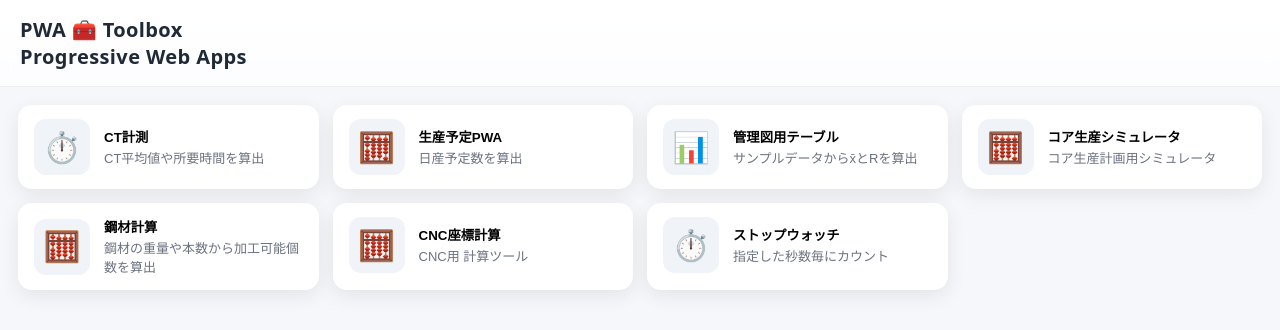
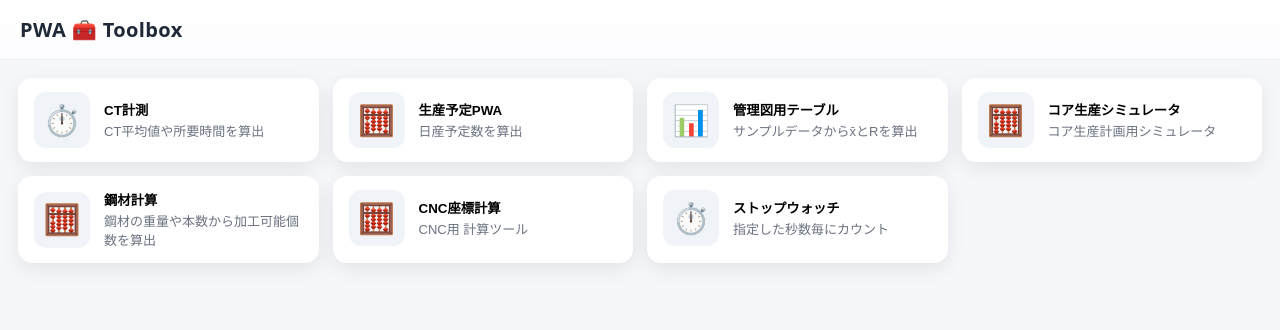
Before and after one commit to oono198279-www/PWA_Toolbox, a plain HTML site: page index.html in a window 1280 px wide. Drawn offline with Linux system fonts and the light colour scheme.

Commit message:
index.html を更新

```diff
--- a/index.html
+++ b/index.html
@@ -61,12 +61,12 @@
   <div id="splash">
     <div class="box">
       <img src="icons/icon-192.png" alt="logo">
-      <p>PWA 🧰 Toolbox<br>Progressive Web Apps</p>
+      <p>PWA 🧰 Toolbox</p>
     </div>
   </div>
 
   <!-- 本体 -->
-  <header><h1>PWA 🧰 Toolbox<br>Progressive Web Apps</h1></header>
+  <header><h1>PWA 🧰 Toolbox</h1></header>
   <main><section class="grid" id="grid"></section></main>
 
   <script type="application/json" id="apps-fallback">[]</script>
```
